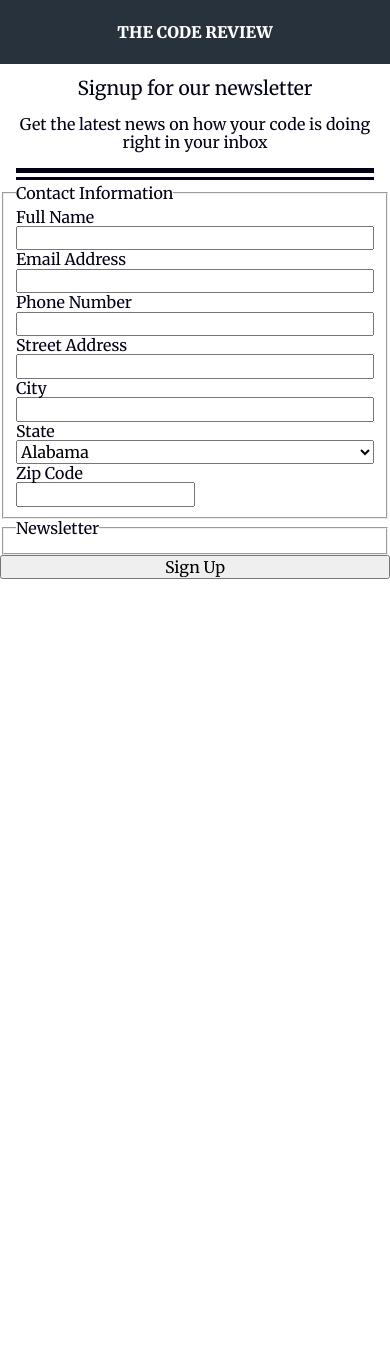
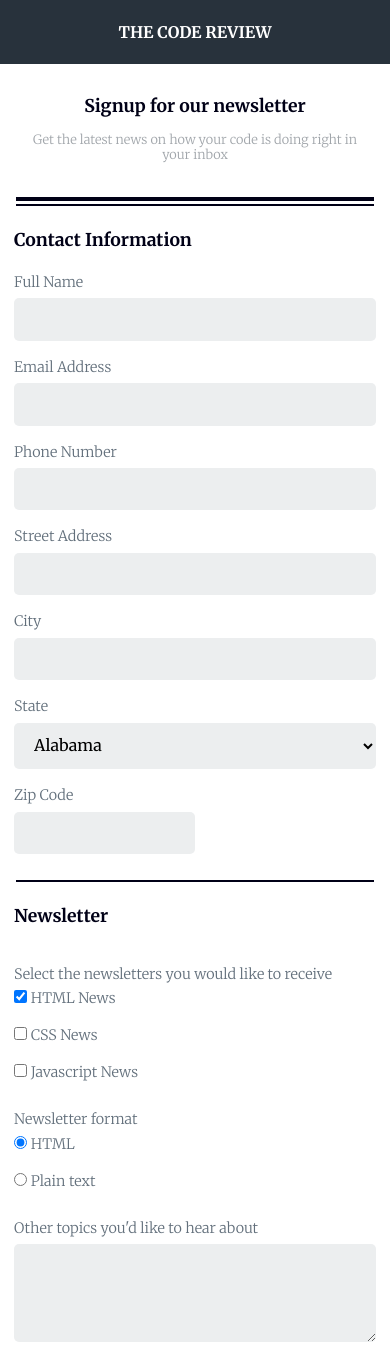
Before and after one commit to tdgcardwell/Registration-Form-Project, a plain HTML site: page index.html in a window 390 px wide. Shown: the top 1345 px of the page. Before the commit the page ends 844 px from the top, so only its background shows below. Drawn offline with Linux system fonts and the light colour scheme.

Commit message:
mobile done (1st pass)
finished html
css for mobile

several things to neaten on backend

```diff
--- a/css/styles.css
+++ b/css/styles.css
@@ -24,37 +24,101 @@ header {
   background-color: #28323C;
   color: #fff;
   text-transform: uppercase;
-  font-weight: 900;
+  font-weight: 700;
   height: 4rem;
   display: flex;
   align-items: center;
 }
 
 h1 {
-  font-size: 1.2rem;
-  font-weight: 400;
+  font-size: 1.1rem;
+  font-weight: 700;
+  margin-top: 2rem;
+}
+
+h1 + p {
+  color: #A0A5AA;
+  font-weight: 300;
+  font-size: .8rem;
+  margin: 1rem 2rem 2.2rem;
 }
 
 .thik,
 .thin {
   background-color: #000016;
-  margin: 0 1rem 4px;
+  margin: 0 1rem 3px;
 }
 
 .thik {
-  height: 5px;
+  height: 4px;
 }
 
 .thin {
-  height: 3px;
+  height: 2px;
+  margin-bottom: 1.5rem;
+}
+
+fieldset {
+  border: none;
+}
+
+legend {
+  font-weight: 700;
+  font-size: 1.1rem;
+  margin-bottom: 1rem;
+}
+
+.basic-label {
+  font-weight: 300;
+  font-size: .9rem;
+  color: #626f7b;
 }
 
 input,
-select {
+select,
+textarea {
   display: block;
-  width: 100%
+  width: 100%;
+  margin-top: .5rem;
+  margin-bottom: 1rem;
+  padding: .75rem 1rem;
+
+  border: none;
+  border-radius: 5px;
+  background-color: #ECEEEF;
+
+}
+
+/* This isn't right */
+:focus {
+  border: 2px solid blue;
+}
+
+input[type="checkbox"],
+input[type="radio"] {
+  display: inline-block;
+  width:auto;
 }
 
 .zip {
   width: 50%;
 }
+
+input[type="submit"] {
+  background-color: #3FB3AC;
+  color: #fff;
+  font-weight: 700;
+  font-size: 1.2rem;
+
+  margin: 2rem 0 .5rem;
+  padding: 1.2rem;
+}
+
+footer {
+  font-size: .75rem;
+  font-style: italic;
+  font-weight: 300;
+  color: #A0A5AA;
+
+  margin-bottom: 5rem;
+}
--- a/index.html
+++ b/index.html
@@ -9,8 +9,8 @@
     <title>The Code Review | Newsletter Signup</title>
 
     <link rel="preconnect" href="https://fonts.gstatic.com">
-    <!-- 300 & 400 w/ italic too. 900 just regular -->
-    <link href="https://fonts.googleapis.com/css2?family=Merriweather:ital,wght@0,300;0,400;0,900;1,300;1,400&display=swap" rel="stylesheet">
+    <!-- 300, 400 & 700 w/ italic too. -->
+    <link href="https://fonts.googleapis.com/css2?family=Merriweather:ital,wght@0,300;0,400;0,700;1,300;1,400;1,700&display=swap" rel="stylesheet">
 
     <link rel="stylesheet" href="css/normalize.css">
     <link rel="stylesheet" href="css/styles.css">
@@ -39,24 +39,25 @@
           <fieldset>
               <legend>Contact Information</legend>
 
-              <label for="name">Full Name</label>
-              <input type="text" id="name" name="user-name" value="">
+              <label for="name" class="basic-label">Full Name</label>
+              <input type="text" id="name" name="user-name" required>
 
-              <label for="email">Email Address</label>
-              <input type="email" id="email" name="user-email" value="">
+              <label for="email" class="basic-label">Email Address</label>
+              <input type="email" id="email" name="user-email" required>
 
-              <label for="phone">Phone Number</label>
+              <label for="phone" class="basic-label">Phone Number</label>
               <input type="tel" id="phone" name="user-phone" value="">
 
-              <label for="address">Street Address</label>
+              <label for="address" class="basic-label">Street Address</label>
               <input type="text" id="address" name="user-address" value="">
 
-              <label for="city">City</label>
+              <label for="city" class="basic-label">City</label>
               <input type="text" id="city" name="user-city" value="">
 
               <!-- state -->
-              <label for="state">State</label>
+              <label for="state" class="basic-label">State</label>
               <select id="state" name="user-state">
+                <optgroup label="Choose State">
                   <option value="AL">Alabama</option>
                 	<option value="AK">Alaska</option>
                 	<option value="AZ">Arizona</option>
@@ -108,6 +109,7 @@
                 	<option value="WV">West Virginia</option>
                 	<option value="WI">Wisconsin</option>
                 	<option value="WY">Wyoming</option>
+                </optgroup>
                 <optgroup label="Territories">
                   <option value="AS">American Samoa</option>
                   <option value="GU">Guam</option>
@@ -119,23 +121,46 @@
 
               </select>
 
-              <label for="zip">Zip Code</label>
+              <label for="zip" class="basic-label">Zip Code</label>
               <input class="zip" type="text" id="zip" name="user-zip" value="">
 
           </fieldset>
+          <div class="thin"></div>
+          <!-- These lines may end up being borders instead? -->
+          <!-- thik could be bottom of intro / thin could be top of field set? -->
           <fieldset>
               <legend>Newsletter</legend>
 
+              <p><label class="basic-label">Select the newsletters you would like to receive</label><br>
+              <input type="checkbox" id="html-news" name="user-newsletters" checked>
+              <label for="html-news" class="basic-label">HTML News</label><br>
+
+              <input type="checkbox" id="css-news" name="user-newsletters">
+              <label for="css-news" class="basic-label">CSS News</label><br>
+
+              <input type="checkbox" id="javascript-news" name="user-newsletters">
+              <label for="javascript-news" class="basic-label">Javascript News</label><br></p>
+
+              <p><label class="basic-label">Newsletter format</label><br>
+              <input type="radio" id="html-format" name="user-format" checked>
+              <label for="html-format" class="basic-label">HTML</label><br>
+
+              <input type="radio" id="text-format" name="user-format">
+              <label for="text-format" class="basic-label">Plain text</label><br></p>
+
+              <p><label for="other-topics" class="basic-label">Other topics you'd like to hear about</label><br>
+            <textarea name="other-topics" rows="4"></textarea></p>
+
+            <input type="submit" value="Sign Up">
 
           </fieldset>
-          <input type="submit" value="Sign Up">
         </form>
 
       </div>
     </main>
     <footer>
       <div class="container">
-
+        <p>Copyright 2021 The Code Review</p>
       </div>
     </footer>
   </body>
```
Lines whose indentation alone changed are shown as unchanged.
